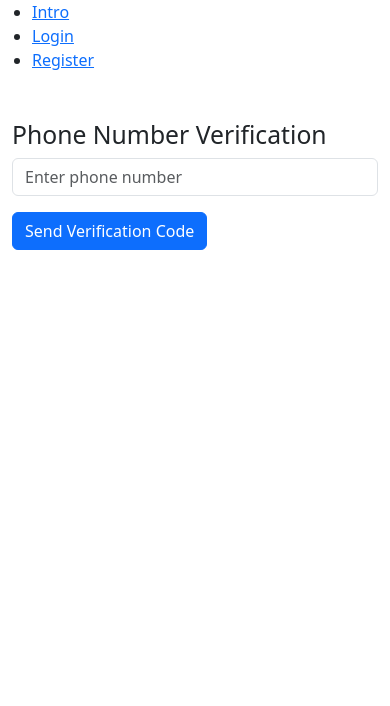
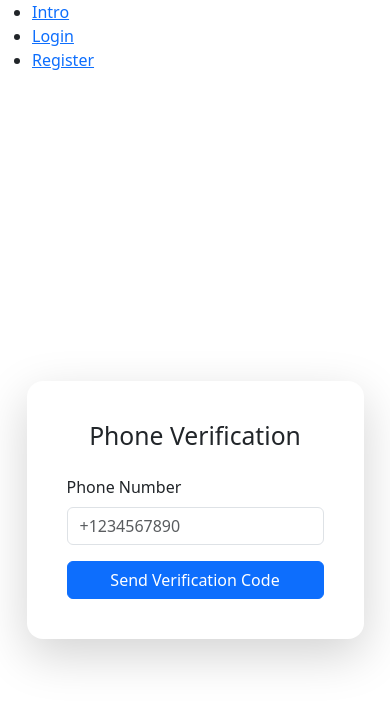
Before and after one commit to Donuts-procodes/Fridgemate, a React (Vite) app in the folder client/: page /verify-phone in a window 390 px wide. Shown: the top 706 px of the page. Built offline with nearby package versions, Linux system fonts and the light colour scheme; no server answers.

Commit message:
Update VerifyPhone.jsx
improved the ui

```diff
--- a/client/src/pages/VerifyPhone.jsx
+++ b/client/src/pages/VerifyPhone.jsx
@@ -1,6 +1,6 @@
 import React, { useState } from 'react';
 import { auth } from '../firebaseConfig';
-import { RecaptchaVerifier, signInWithPhoneNumber } from 'firebase/auth';
+import { RecaptchaVerifier, signInWithPhoneNumber, PhoneAuthProvider, signInWithCredential } from 'firebase/auth';
 import { useNavigate } from 'react-router-dom';
 import { toast } from 'react-toastify';
 import 'react-toastify/dist/ReactToastify.css';
@@ -13,22 +13,25 @@ const VerifyPhone = () => {
   const navigate = useNavigate();
 
   const setupRecaptcha = () => {
+    if (!window.recaptchaVerifier) {
       window.recaptchaVerifier = new RecaptchaVerifier(
         'recaptcha-container',
         {
           size: 'invisible',
           callback: (response) => {
-          // Recaptcha solved
+            // reCAPTCHA solved
           },
         },
         auth
       );
+    }
   };
 
   const handlePhoneNumberSubmit = async (e) => {
     e.preventDefault();
     setupRecaptcha();
     const appVerifier = window.recaptchaVerifier;
+
     try {
       const confirmationResult = await signInWithPhoneNumber(auth, phoneNumber, appVerifier);
       setVerificationId(confirmationResult.verificationId);
@@ -42,49 +45,64 @@ const VerifyPhone = () => {
   const handleVerificationSubmit = async (e) => {
     e.preventDefault();
     try {
-      const credential = auth.PhoneAuthProvider.credential(verificationId, verificationCode);
-      await auth.signInWithCredential(credential);
+      const credential = PhoneAuthProvider.credential(verificationId, verificationCode);
+      await signInWithCredential(auth, credential);
       toast.success('Phone number verified!');
-      navigate('/home'); // Redirect to home page after successful phone number verification
+      navigate('/home');
     } catch (error) {
       toast.error(error.message);
     }
   };
 
   return (
-    <div className="container mt-5">
-      <h2>Phone Number Verification</h2>
+    <div className="container d-flex justify-content-center align-items-center min-vh-100">
+      <div className="col-md-6 col-lg-5">
+        <div className="card shadow-lg border-0 rounded-4 p-4">
+          <div className="card-body">
+            <h2 className="card-title text-center mb-4">Phone Verification</h2>
+
             {!isCodeSent ? (
-        <form onSubmit={handlePhoneNumberSubmit} className="form-group">
+              <form onSubmit={handlePhoneNumberSubmit}>
+                <div className="mb-3">
+                  <label htmlFor="phone" className="form-label">Phone Number</label>
                   <input
-            type="text"
+                    type="tel"
+                    id="phone"
                     className="form-control"
-            placeholder="Enter phone number"
+                    placeholder="+1234567890"
                     value={phoneNumber}
                     onChange={(e) => setPhoneNumber(e.target.value)}
                     required
                   />
+                </div>
                 <div id="recaptcha-container"></div>
-          <button type="submit" className="btn btn-primary mt-3">
+                <button type="submit" className="btn btn-primary w-100">
                   Send Verification Code
                 </button>
               </form>
             ) : (
-        <form onSubmit={handleVerificationSubmit} className="form-group">
+              <form onSubmit={handleVerificationSubmit}>
+                <div className="mb-3">
+                  <label htmlFor="code" className="form-label">Verification Code</label>
                   <input
                     type="text"
+                    id="code"
                     className="form-control"
-            placeholder="Enter verification code"
+                    placeholder="Enter the code"
                     value={verificationCode}
                     onChange={(e) => setVerificationCode(e.target.value)}
                     required
                   />
-          <button type="submit" className="btn btn-primary mt-3">
+                </div>
+                <button type="submit" className="btn btn-success w-100">
                   Verify Phone Number
                 </button>
               </form>
             )}
           </div>
+        </div>
+      </div>
+    </div>
   );
 };
 
```
Lines whose indentation alone changed are shown as unchanged.
